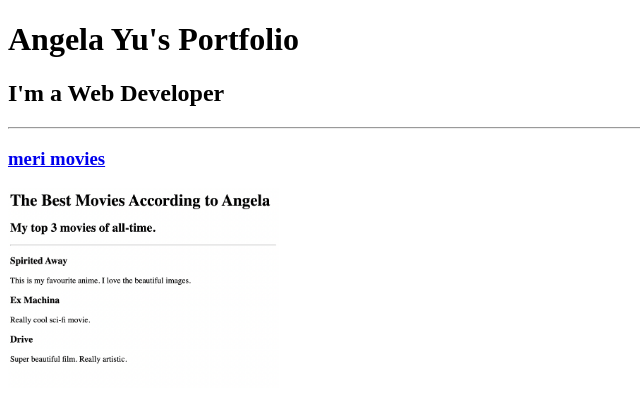
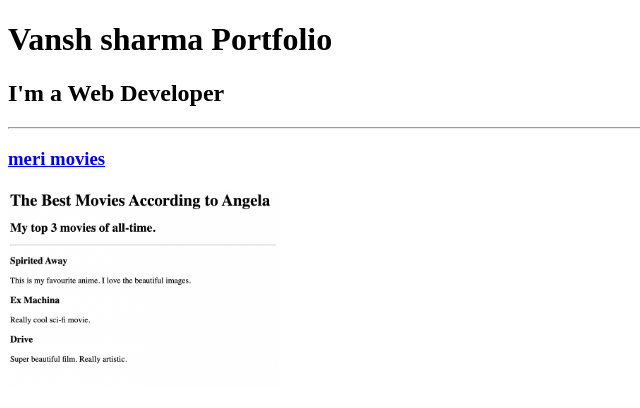
Before and after one commit to Vansh9953/vansh, a plain HTML site: page index.html in a window 1280 px wide. Shown: the top 408 px of the page, without its empty margins (0-640 px from the left). Drawn offline with Linux system fonts and the light colour scheme.

Commit message:
Update index.html

```diff
--- a/index.html
+++ b/index.html
@@ -3,11 +3,11 @@
 
 <head>
   <meta charset="UTF-8">
-  <title>Angela's Portfolio</title>
+  <title>Vansh sharma portfolio</title>
 </head>
 
 <body>
-  <h1>Angela Yu's Portfolio</h1>
+  <h1>Vansh sharma Portfolio</h1>
   <h2>I'm a Web Developer</h2>
   <hr />
   <h3><a href="./public/movie-ranking.html">meri movies</a></h3>
```
